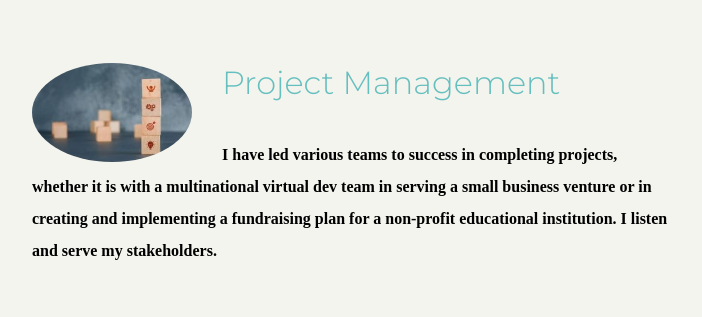
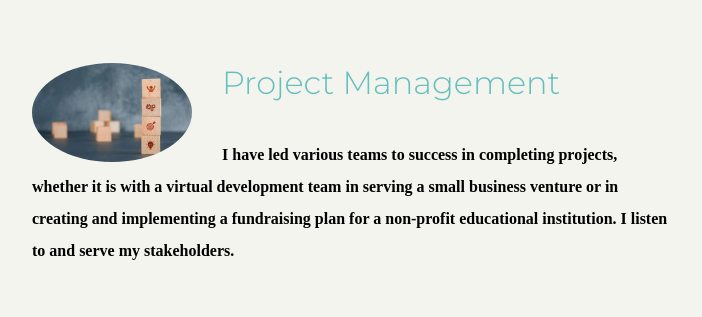
Before and after one commit to DerekgWood/homesite, a plain HTML site: page index.html in a window 1280 px wide. Shown: the part 1840-2157 px from the top of the page, without its empty margins (288-990 px from the left). Drawn offline with Linux system fonts and the light colour scheme.

Commit message:
Add files via upload

```diff
--- a/index.html
+++ b/index.html
@@ -30,7 +30,7 @@
     <div class="skill-row">
       <img class="blocks circular" src="images/Blocks-small.jpg" alt="Blocks Project Management">
       <h2>Project Management</h2>
-      <p>I have led various teams to success in completing projects, whether it is with a multinational virtual dev team in serving a small business venture or in creating and implementing a fundraising plan for a non-profit educational institution. I listen and serve my stakeholders.</p>
+      <p>I have led various teams to success in completing projects, whether it is with a virtual development team in serving a small business venture or in creating and implementing a fundraising plan for a non-profit educational institution. I listen to and serve my stakeholders.</p>
     </div>
     <div class="skill-row">
       <img class="teach circular" src="images/teach.png" alt="teach in front">
```
